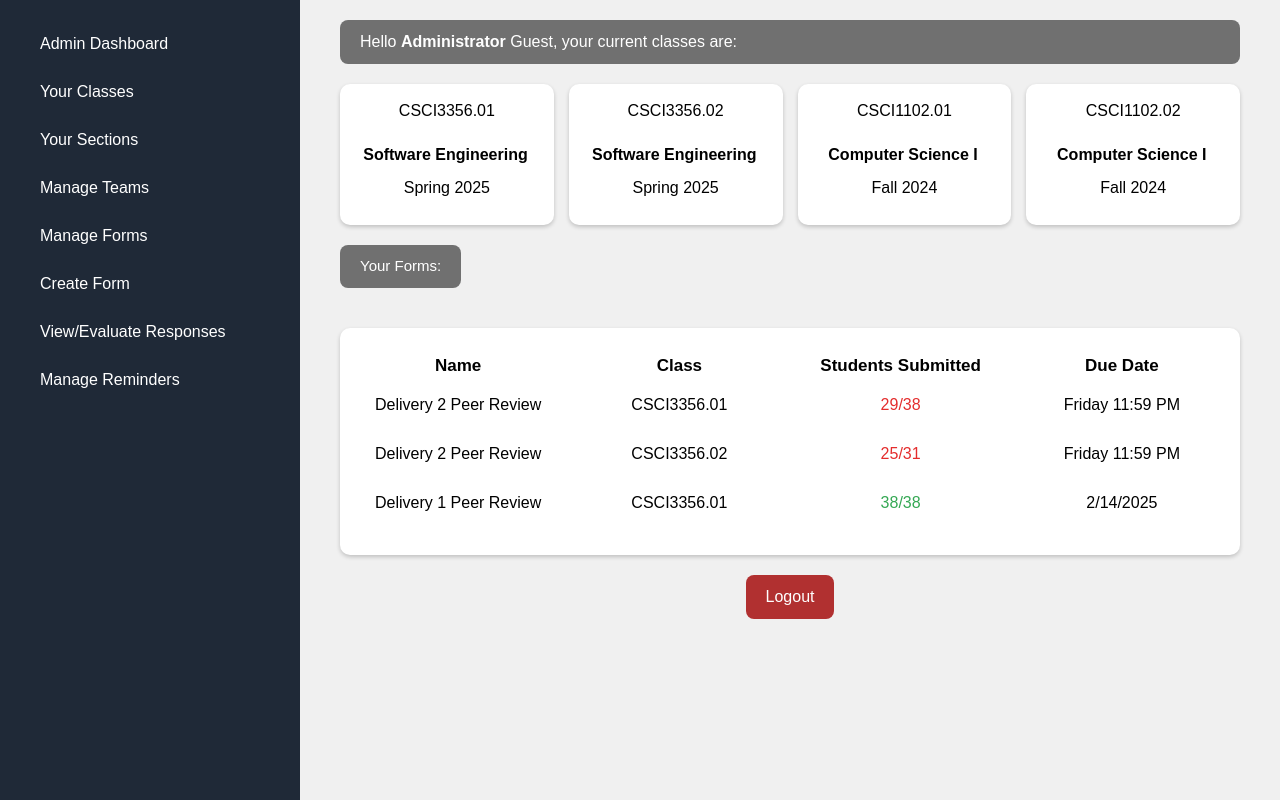
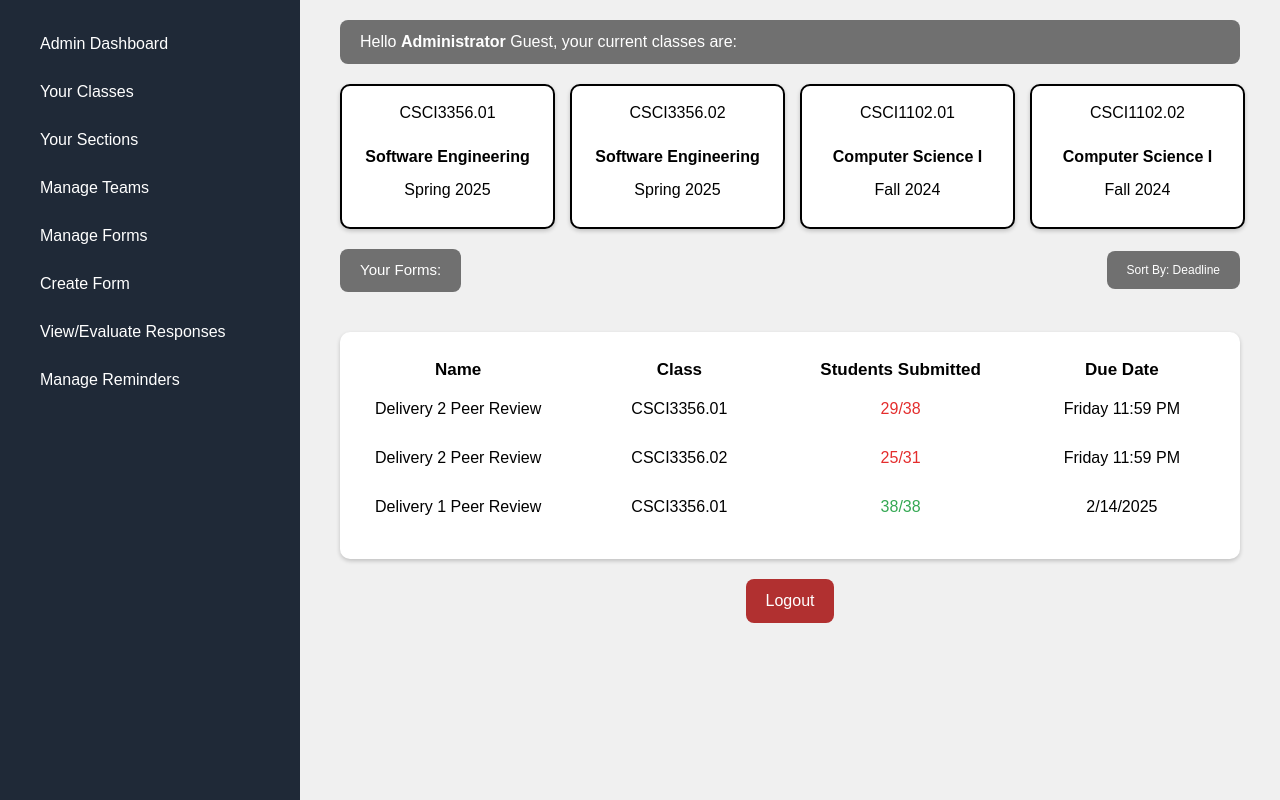
Before and after one commit to varun-singh26/PeerSight, a Django app: page /admin_landing/ in a window 1280 px wide. Run offline with Django 4.2, Linux system fonts and the light colour scheme; some libraries are stand-ins or nearby versions.

Commit message:
admin styling

```diff
--- a/PeerSight/main/static/main/css/adminDashboardStyles.css
+++ b/PeerSight/main/static/main/css/adminDashboardStyles.css
@@ -31,6 +31,7 @@ h2 {
     padding: 15px;
     border-radius: 10px;
     box-shadow: 0 2px 4px rgba(0,0,0,0.2);
+    border: 2px solid #000;
 }
 
 .class-tag{
@@ -56,6 +57,8 @@ h2 {
     display: flex;
     gap: 20px;
     margin-top: 20px;
+    align-items: center;
+    justify-content: space-between;
 }
 
 .form-container {
@@ -68,6 +71,7 @@ h2 {
     box-shadow: 0 2px 4px rgba(0,0,0,0.2);
     margin-top: 20px;
 }
+
 .forms {
     padding: 10px;
     border-radius: 8px;
--- a/PeerSight/main/templates/main/admin.html
+++ b/PeerSight/main/templates/main/admin.html
@@ -143,6 +143,7 @@
 
     <div class = "form-section">
         <h2 style = "font-size:15px">Your Forms:</h2>
+        <h2 style = "font-size:12px">Sort By: Deadline</h2>
     </div>
 
     <div class = "form-container">
```
